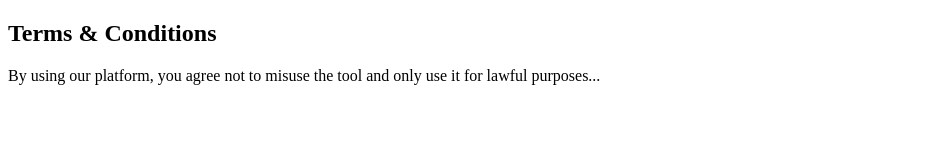
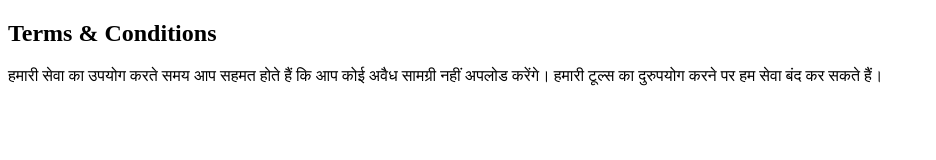
Before and after one commit to ajaysinghrajput9370/welovedoc1, a plain HTML site: page welovedoc/templates/terms.html in a window 1280 px wide. Shown: the whole page, without its empty margins (0-936 px from the left). Drawn offline with Linux system fonts and the light colour scheme.

Commit message:
Update terms.html
Terms complete

```diff
--- a/welovedoc/templates/terms.html
+++ b/welovedoc/templates/terms.html
@@ -1,8 +1,11 @@
+<!-- templates/terms.html -->
 <!DOCTYPE html>
 <html>
-<head><title>Terms and Conditions</title></head>
+<head>
+    <title>Terms & Conditions - We ❤️ Doc</title>
+</head>
 <body>
-<h2>Terms & Conditions</h2>
-<p>By using our platform, you agree not to misuse the tool and only use it for lawful purposes...</p>
+    <h2>Terms & Conditions</h2>
+    <p>हमारी सेवा का उपयोग करते समय आप सहमत होते हैं कि आप कोई अवैध सामग्री नहीं अपलोड करेंगे। हमारी टूल्स का दुरुपयोग करने पर हम सेवा बंद कर सकते हैं।</p>
 </body>
 </html>
```
